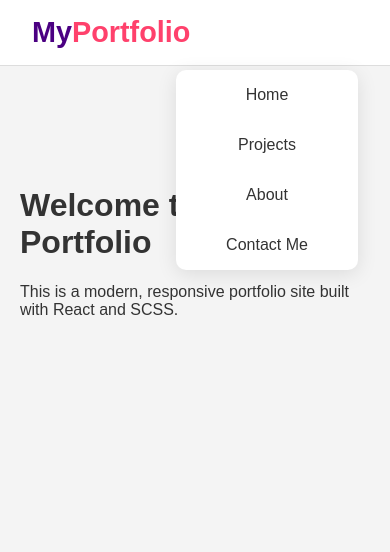
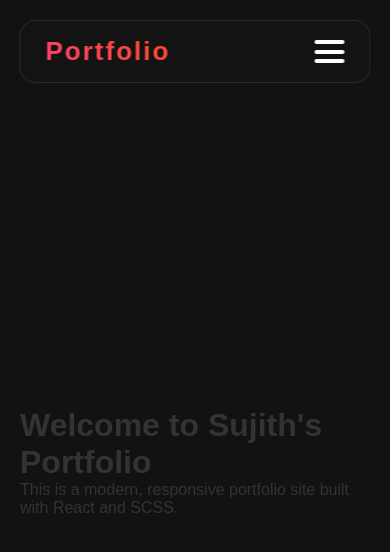
Before and after one commit to sujithsadineni/Portfolio, a React (Vite) app: page / in a window 390 px wide. Shown: the top 552 px of the page. Built offline with nearby package versions, Linux system fonts and the light colour scheme; the HTML template or start-up script is replaced by a standard one.

Commit message:
final nav bar update

```diff
--- a/package.json
+++ b/package.json
@@ -15,6 +15,7 @@
   "dependencies": {
     "react": "^19.0.0",
     "react-dom": "^19.1.0",
+    "react-icons": "^5.5.0",
     "react-router-dom": "^7.5.0"
   },
   "devDependencies": {
--- a/src/components/navbar/Navbar.scss
+++ b/src/components/navbar/Navbar.scss
@@ -1,155 +1,115 @@
-/* Container setup */
+/* Navbar.scss */
+
+* {
+  margin: 0;
+  padding: 0;
+  box-sizing: border-box;
+  font-family: "Poppins", sans-serif;
+}
+
+body {
+  background: #121212;
+  height: 100vh;
+  display: flex;
+  justify-content: center;
+  align-items: center;
+  flex-direction: column;
+}
+
 .navbar {
-  background: white;
-  padding: 1rem 2rem;
-  border-bottom: 1px solid #ddd;
-  position: sticky;
-  top: 0;
-  z-index: 1000;
+  position: fixed;
+  top: 20px;
+  left: 50%;
+  transform: translateX(-50%);
+  width: 90%;
 
-  .navbar-container {
   display: flex;
   justify-content: space-between;
   align-items: center;
-    margin-right: 20rem;
+  padding: 15px 25px;
+  background: rgba(20, 20, 20, 0.9);
+  backdrop-filter: blur(10px);
+  border-radius: 16px;
+  border: 1px solid rgba(255, 255, 255, 0.1);
+  z-index: 1000;
 }
 
 .logo {
-    font-size: 1.8rem;
+  font-size: 26px;
   font-weight: bold;
-    color: #4b0082;
-    cursor: pointer;
-
-    span {
-      color: #ff416c;
+  letter-spacing: 2px;
+  background: linear-gradient(45deg, #ff416c, #ff4b2b);
+  -webkit-background-clip: text;
+  -webkit-text-fill-color: transparent;
 }
-  }
-
-  .hamburger {
-    display: none;
-    flex-direction: column;
-    gap: 4px;
-    cursor: pointer;
-
-    span {
-      height: 3px;
-      width: 25px;
-      background: #333;
-      border-radius: 2px;
-      transition: all 0.3s ease;
-    }
-  }
-
-  .hamburger.active span:nth-child(1) {
-    transform: rotate(45deg) translate(5px, 5px);
-  }
-
-  .hamburger.active span:nth-child(2) {
-    opacity: 0;
-  }
-
-  .hamburger.active span:nth-child(3) {
-    transform: rotate(-45deg) translate(5px, -5px);
-  }
-
-  .menu {
-    display: flex;
-    align-items: center;
-    gap: 2rem;
-    transition: all 0.3s ease;
 
 .nav-links {
   list-style: none;
   display: flex;
-      gap: 2rem;
-      margin: 0;
-      padding: 0;
-
-      li a {
-        text-decoration: none;
-        color: #333;
-        font-weight: 500;
-        padding: 0.6rem 1.2rem;
-        border-radius: 8px;
-        transition: background 0.3s ease, color 0.3s ease, box-shadow 0.3s ease;
-
-        &:hover {
-          background: linear-gradient(90deg, #ff416c, #8a2be2);
-          color: white;
-          box-shadow: 0 4px 12px rgba(0, 0, 0, 0.15);
-        }
-      }
+  gap: 20px;
 }
 
-    .nav-actions {
-      display: flex;
-      gap: 1rem;
-
-      .login-btn,
-      .signup-btn {
-        padding: 0.4rem 1rem;
-        border: none;
-        border-radius: 5px;
-        cursor: pointer;
+.nav-links li a {
+  text-decoration: none;
+  color: white;
+  font-size: 18px;
+  padding: 10px 15px;
+  transition: transform 0.3s ease;
 }
 
-      .login-btn {
-        background: #eee;
+.nav-links li a:hover {
+  color: #ff416c;
 }
 
-      .signup-btn {
-        background: linear-gradient(90deg, #ff416c, #8a2be2);
-        color: white;
-      }
-    }
-  }
+.menu-toggle {
+  display: none;
+  flex-direction: column;
+  justify-content: space-between;
+  cursor: pointer;
+  width: 30px;
+  height: 23px;
 }
 
-/* Responsive Design */
+.menu-toggle span {
+  display: block;
+  height: 4px;
+  width: 100%;
+  background: white;
+  border-radius: 5px;
+  transition: all 0.3s ease-in-out;
+}
+
+.menu-toggle.active span:nth-child(1) {
+  transform: translateY(10px) rotate(45deg);
+}
+
+.menu-toggle.active span:nth-child(2) {
+  opacity: 0;
+}
+
+.menu-toggle.active span:nth-child(3) {
+  transform: translateY(-10px) rotate(-45deg);
+}
+
 @media (max-width: 768px) {
-  .hamburger {
+  .nav-links {
+    position: absolute;
+    top: 70px;
+    left: 0;
+    width: 100%;
+    background: rgba(20, 20, 20, 0.95);
+    flex-direction: column;
+    text-align: center;
+    padding: 15px;
+    border-radius: 16px;
+    display: none;
+  }
+
+  .nav-links.active {
     display: flex;
   }
 
-  .menu {
-    position: absolute;
-    top: 70px;
-    right: 2rem;
-    background: white;
-    box-shadow: 0 4px 20px rgba(0, 0, 0, 0.1);
-    border-radius: 10px;
-    flex-direction: column;
-    gap: 1rem;
-    padding: 1rem;
-    display: none;
-    width: 150px;
-    align-items: center;
-    animation: slideDown 0.3s ease;
-  }
-
-  .menu.open {
+  .menu-toggle {
     display: flex;
   }
-
-  .nav-links {
-    flex-direction: column;
-    align-items: center;
 }
-
-  .nav-actions {
-    flex-direction: column;
-    align-items: center;
-  }
-}
-
-/* Slide down animation */
-@keyframes slideDown {
-  0% {
-    opacity: 0;
-    transform: translateY(-15%);
-  }
-  100% {
-    opacity: 1;
-    transform: translateY(0);
-  }
-}
--- a/src/components/navbar/Navbar.tsx
+++ b/src/components/navbar/Navbar.tsx
@@ -1,32 +1,27 @@
 import React, { useState } from 'react';
 import './Navbar.scss';
-import { Link } from 'react-router-dom';
 
 const Navbar: React.FC = () => {
-  const [isMenuOpen, setIsMenuOpen] = useState(false);
+  const [isMobile, setIsMobile] = useState(false);
 
   const toggleMenu = () => {
-    setIsMenuOpen(!isMenuOpen);
+    setIsMobile(!isMobile);
   };
 
   return (
     <nav className="navbar">
-      <div className="navbar-container">
-        <div className="logo">My<span>Portfolio</span></div>
-
-        <div className={`menu ${isMenuOpen ? "open" : ""}`}>
-          <ul className="nav-links">
-            <li><Link to="/">Home</Link></li>
-            <li><Link to="/services">Projects</Link></li>
-            <li><Link to="/about">About</Link></li>
-            <li><Link to="/contact">Contact Me</Link></li>
-          </ul>
-        </div>
-        <div className={`hamburger ${isMenuOpen ? "active" : ""}`} onClick={toggleMenu}>
-          <span></span>
-          <span></span>
-          <span></span>
-        </div>
+      <div className="logo">Portfolio</div>
+      <ul className={`nav-links ${isMobile ? 'active' : ''}`}>
+        <li><a href="/about">About</a></li>
+        <li><a href="/experiance">Experiance</a></li>
+        <li><a href="/projects">Projects</a></li>
+        <li><a href="/clients">Clients</a></li>
+        <li><a href="/contact">Contact</a></li>
+      </ul>
+      <div className={`menu-toggle ${isMobile ? 'active' : ''}`} onClick={toggleMenu}>
+        <span></span>
+        <span></span>
+        <span></span>
       </div>
     </nav>
   );
```
Also changed, not shown: 1 other file (tests, documents, lock files or other folders). Lines whose indentation alone changed are shown as unchanged.
